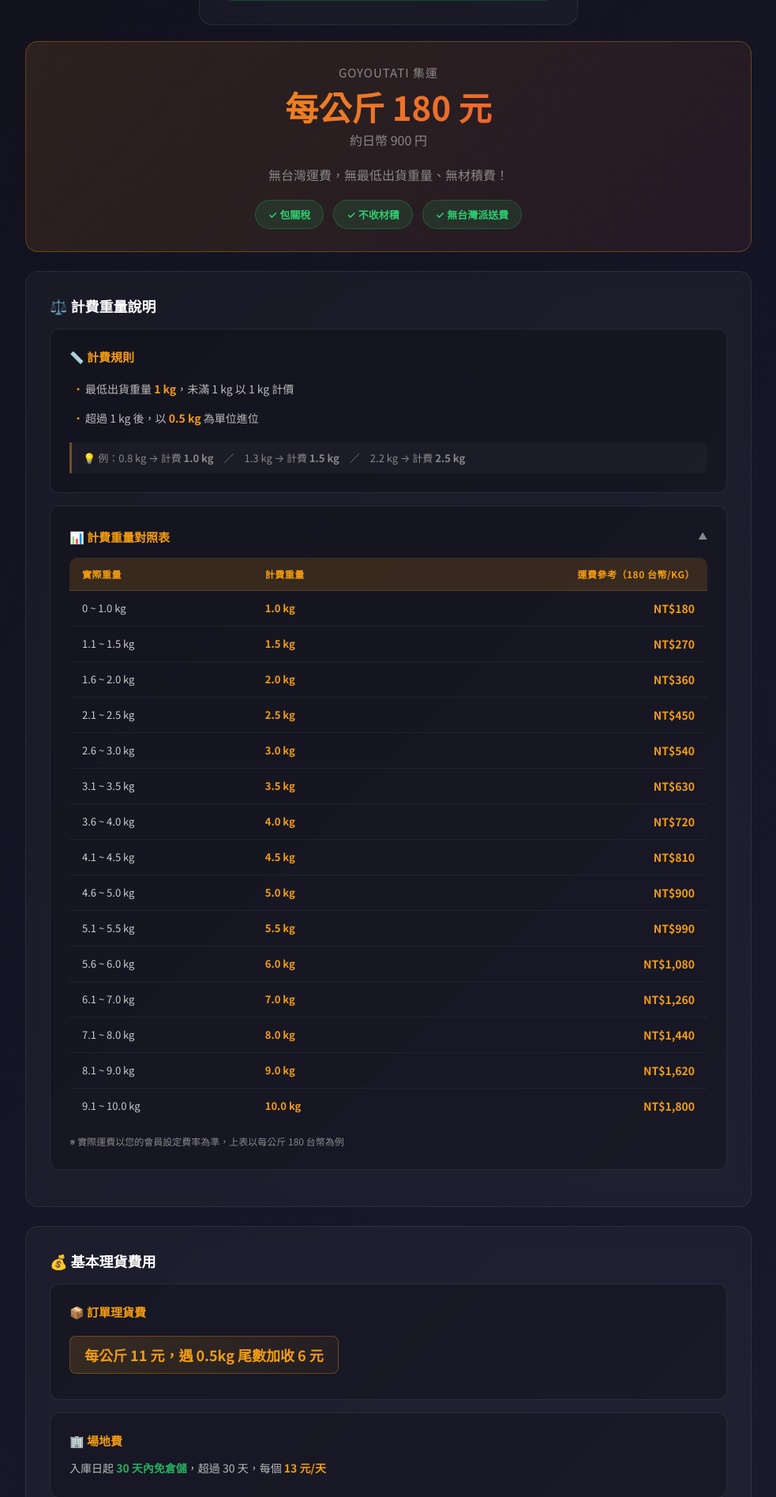
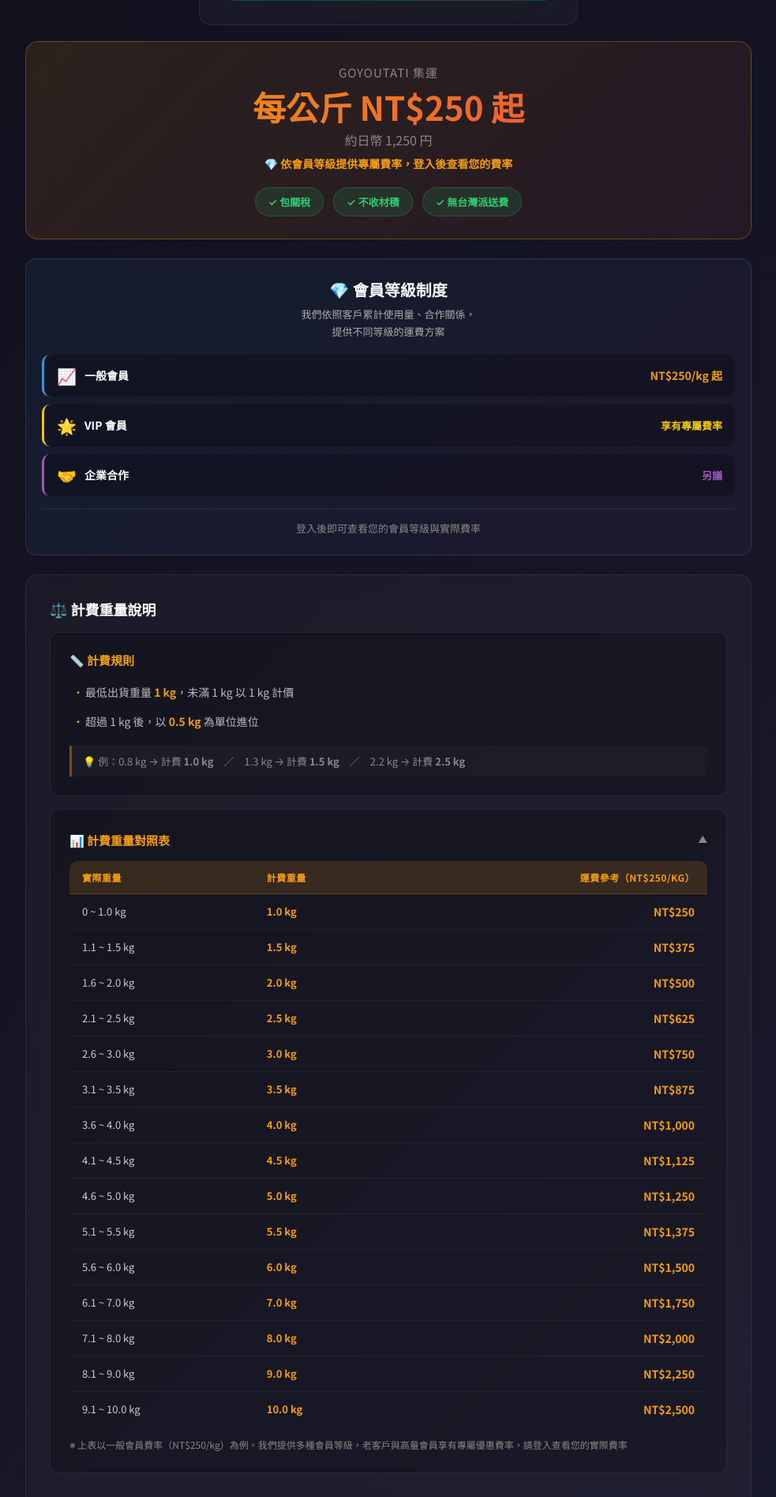
Before and after one commit to omishoninjp-sys/helpshipping, a Flask app: page / in a window 1280 px wide. Shown: the part 772-2667 px from the top of the page at 79% size, without its empty margins (148-1131 px from the left). Run offline with Flask 3, Linux system fonts and the light colour scheme.

Commit message:
客戶端: 公開費率改為 NT$250/kg 起 + 強調會員等級制度
【Banner】每公斤 180 元 → 每公斤 NT$250 起
- 約日幣 900 円 → 約日幣 1,250 円
- 副標改為：💎 依會員等級提供專屬費率，登入後查看您的費率
- 移除「無台灣運費，無最低出貨重量、無材積費！」一行（避免與金牌標籤重複）

【新增會員等級制度區塊】（在 banner 下方）
- 📈 一般會員：NT$250/kg 起
- 🌟 VIP 會員：享有專屬費率
- 🤝 企業合作：另議
- 文案：「我們依照客戶累計使用量、合作關係，提供不同等級的運費方案」
- footer：「登入後即可查看您的會員等級與實際費率」

【計費重量對照表】（公開區 + 登入後資訊區各一份）
- 表頭：運費參考（180 台幣/kg）→ 運費參考（NT$250/kg）
- 全部 15 行金額重算（1.0 kg NT$250 ~ 10.0 kg NT$2,500）
- 表底免責文字改為：
  「※ 上表以一般會員費率（NT$250/kg）為例。我們提供多種會員等級，
    老客戶與高量會員享有專屬優惠費率，請登入查看您的實際費率」

效果：
- 代理客戶看到的公開費率不再衝突（你 180、代理 200 之類都低於 250 起跳）
- 老客戶看到 250 反而會覺得「我才付 180、超便宜」
- 新客戶心理預期是 250，登入後看到 200 也覺得划算

未動：
- 登入後計算實際費率仍由 verify_customer 回傳的 shipping_rate_twd 為準
- 後台所有費率、計算邏輯不變

```diff
--- a/templates/index.html
+++ b/templates/index.html
@@ -312,14 +312,48 @@
                 <div style="text-align: center; padding: 28px 24px; background: linear-gradient(135deg, rgba(243,156,18,0.12), rgba(231,76,60,0.08)); border: 1px solid rgba(243,156,18,0.3); border-radius: 16px; margin-bottom: 24px;">
                     <div style="font-size: 15px; color: #888; margin-bottom: 10px; letter-spacing: 1px;">GOYOUTATI 集運</div>
                     <div style="font-size: 42px; font-weight: 700; background: linear-gradient(135deg, #f39c12, #e74c3c); -webkit-background-clip: text; -webkit-text-fill-color: transparent; background-clip: text; line-height: 1.1; margin-bottom: 6px;">
-                        每公斤 180 元
-                    </div>
-                    <div style="font-size: 16px; color: #888; margin-bottom: 20px;">約日幣 900 円</div>
-                    <div style="font-size: 16px; color: #888; margin-bottom: 20px;">無台灣運費，無最低出貨重量、無材積費！</div>
+                        每公斤 NT$250 起
+                    </div>
+                    <div style="font-size: 16px; color: #888; margin-bottom: 8px;">約日幣 1,250 円</div>
+                    <div style="font-size: 14px; color: #f39c12; margin-bottom: 20px; font-weight: 600;">💎 依會員等級提供專屬費率，登入後查看您的費率</div>
                     <div style="display: flex; justify-content: center; gap: 12px; flex-wrap: wrap;">
                         <span style="display: inline-flex; align-items: center; gap: 6px; padding: 8px 16px; background: rgba(39,174,96,0.15); border: 1px solid rgba(39,174,96,0.3); border-radius: 20px; font-size: 13px; font-weight: 600; color: #2ecc71;">✓ 包關稅</span>
                         <span style="display: inline-flex; align-items: center; gap: 6px; padding: 8px 16px; background: rgba(39,174,96,0.15); border: 1px solid rgba(39,174,96,0.3); border-radius: 20px; font-size: 13px; font-weight: 600; color: #2ecc71;">✓ 不收材積</span>
                         <span style="display: inline-flex; align-items: center; gap: 6px; padding: 8px 16px; background: rgba(39,174,96,0.15); border: 1px solid rgba(39,174,96,0.3); border-radius: 20px; font-size: 13px; font-weight: 600; color: #2ecc71;">✓ 無台灣派送費</span>
+                    </div>
+                </div>
+
+                <!-- 💎 會員等級制度說明 -->
+                <div style="padding: 24px 20px; background: linear-gradient(135deg, rgba(52,152,219,0.08), rgba(155,89,182,0.06)); border: 1px solid rgba(155,89,182,0.25); border-radius: 14px; margin-bottom: 24px;">
+                    <div style="font-size: 20px; font-weight: 700; color: #fff; margin-bottom: 6px; text-align: center;">💎 會員等級制度</div>
+                    <div style="font-size: 13px; color: #aaa; margin-bottom: 18px; text-align: center; line-height: 1.7;">
+                        我們依照客戶累計使用量、合作關係，<br>提供不同等級的運費方案
+                    </div>
+                    <div style="display: flex; flex-direction: column; gap: 10px;">
+                        <div style="display: flex; align-items: center; justify-content: space-between; gap: 12px; padding: 12px 16px; background: rgba(0,0,0,0.25); border-radius: 10px; border-left: 3px solid #3498db;">
+                            <div style="display: flex; align-items: center; gap: 10px;">
+                                <span style="font-size: 20px;">📈</span>
+                                <span style="font-size: 14px; color: #fff; font-weight: 600;">一般會員</span>
+                            </div>
+                            <span style="font-size: 14px; color: #f39c12; font-weight: 700;">NT$250/kg 起</span>
+                        </div>
+                        <div style="display: flex; align-items: center; justify-content: space-between; gap: 12px; padding: 12px 16px; background: rgba(0,0,0,0.25); border-radius: 10px; border-left: 3px solid #f1c40f;">
+                            <div style="display: flex; align-items: center; gap: 10px;">
+                                <span style="font-size: 20px;">🌟</span>
+                                <span style="font-size: 14px; color: #fff; font-weight: 600;">VIP 會員</span>
+                            </div>
+                            <span style="font-size: 13px; color: #f1c40f; font-weight: 600;">享有專屬費率</span>
+                        </div>
+                        <div style="display: flex; align-items: center; justify-content: space-between; gap: 12px; padding: 12px 16px; background: rgba(0,0,0,0.25); border-radius: 10px; border-left: 3px solid #9b59b6;">
+                            <div style="display: flex; align-items: center; gap: 10px;">
+                                <span style="font-size: 20px;">🤝</span>
+                                <span style="font-size: 14px; color: #fff; font-weight: 600;">企業合作</span>
+                            </div>
+                            <span style="font-size: 13px; color: #9b59b6; font-weight: 600;">另議</span>
+                        </div>
+                    </div>
+                    <div style="text-align: center; margin-top: 16px; padding-top: 14px; border-top: 1px solid rgba(255,255,255,0.08); font-size: 13px; color: #888;">
+                        登入後即可查看您的會員等級與實際費率
                     </div>
                 </div>
 
@@ -347,28 +381,28 @@
                                     <tr>
                                         <th>實際重量</th>
                                         <th>計費重量</th>
-                                        <th style="text-align:right">運費參考（180 台幣/kg）</th>
+                                        <th style="text-align:right">運費參考（NT$250/kg）</th>
                                     </tr>
                                 </thead>
                                 <tbody>
-                                    <tr><td>0 ~ 1.0 kg</td><td style="color:#f39c12;font-weight:700;">1.0 kg</td><td class="price-cell" style="text-align:right">NT$180</td></tr>
-                                    <tr><td>1.1 ~ 1.5 kg</td><td style="color:#f39c12;font-weight:700;">1.5 kg</td><td class="price-cell" style="text-align:right">NT$270</td></tr>
-                                    <tr><td>1.6 ~ 2.0 kg</td><td style="color:#f39c12;font-weight:700;">2.0 kg</td><td class="price-cell" style="text-align:right">NT$360</td></tr>
-                                    <tr><td>2.1 ~ 2.5 kg</td><td style="color:#f39c12;font-weight:700;">2.5 kg</td><td class="price-cell" style="text-align:right">NT$450</td></tr>
-                                    <tr><td>2.6 ~ 3.0 kg</td><td style="color:#f39c12;font-weight:700;">3.0 kg</td><td class="price-cell" style="text-align:right">NT$540</td></tr>
-                                    <tr><td>3.1 ~ 3.5 kg</td><td style="color:#f39c12;font-weight:700;">3.5 kg</td><td class="price-cell" style="text-align:right">NT$630</td></tr>
-                                    <tr><td>3.6 ~ 4.0 kg</td><td style="color:#f39c12;font-weight:700;">4.0 kg</td><td class="price-cell" style="text-align:right">NT$720</td></tr>
-                                    <tr><td>4.1 ~ 4.5 kg</td><td style="color:#f39c12;font-weight:700;">4.5 kg</td><td class="price-cell" style="text-align:right">NT$810</td></tr>
-                                    <tr><td>4.6 ~ 5.0 kg</td><td style="color:#f39c12;font-weight:700;">5.0 kg</td><td class="price-cell" style="text-align:right">NT$900</td></tr>
-                                    <tr><td>5.1 ~ 5.5 kg</td><td style="color:#f39c12;font-weight:700;">5.5 kg</td><td class="price-cell" style="text-align:right">NT$990</td></tr>
-                                    <tr><td>5.6 ~ 6.0 kg</td><td style="color:#f39c12;font-weight:700;">6.0 kg</td><td class="price-cell" style="text-align:right">NT$1,080</td></tr>
-                                    <tr><td>6.1 ~ 7.0 kg</td><td style="color:#f39c12;font-weight:700;">7.0 kg</td><td class="price-cell" style="text-align:right">NT$1,260</td></tr>
-                                    <tr><td>7.1 ~ 8.0 kg</td><td style="color:#f39c12;font-weight:700;">8.0 kg</td><td class="price-cell" style="text-align:right">NT$1,440</td></tr>
-                                    <tr><td>8.1 ~ 9.0 kg</td><td style="color:#f39c12;font-weight:700;">9.0 kg</td><td class="price-cell" style="text-align:right">NT$1,620</td></tr>
-                                    <tr><td>9.1 ~ 10.0 kg</td><td style="color:#f39c12;font-weight:700;">10.0 kg</td><td class="price-cell" style="text-align:right">NT$1,800</td></tr>
+                                    <tr><td>0 ~ 1.0 kg</td><td style="color:#f39c12;font-weight:700;">1.0 kg</td><td class="price-cell" style="text-align:right">NT$250</td></tr>
+                                    <tr><td>1.1 ~ 1.5 kg</td><td style="color:#f39c12;font-weight:700;">1.5 kg</td><td class="price-cell" style="text-align:right">NT$375</td></tr>
+                                    <tr><td>1.6 ~ 2.0 kg</td><td style="color:#f39c12;font-weight:700;">2.0 kg</td><td class="price-cell" style="text-align:right">NT$500</td></tr>
+                                    <tr><td>2.1 ~ 2.5 kg</td><td style="color:#f39c12;font-weight:700;">2.5 kg</td><td class="price-cell" style="text-align:right">NT$625</td></tr>
+                                    <tr><td>2.6 ~ 3.0 kg</td><td style="color:#f39c12;font-weight:700;">3.0 kg</td><td class="price-cell" style="text-align:right">NT$750</td></tr>
+                                    <tr><td>3.1 ~ 3.5 kg</td><td style="color:#f39c12;font-weight:700;">3.5 kg</td><td class="price-cell" style="text-align:right">NT$875</td></tr>
+                                    <tr><td>3.6 ~ 4.0 kg</td><td style="color:#f39c12;font-weight:700;">4.0 kg</td><td class="price-cell" style="text-align:right">NT$1,000</td></tr>
+                                    <tr><td>4.1 ~ 4.5 kg</td><td style="color:#f39c12;font-weight:700;">4.5 kg</td><td class="price-cell" style="text-align:right">NT$1,125</td></tr>
+                                    <tr><td>4.6 ~ 5.0 kg</td><td style="color:#f39c12;font-weight:700;">5.0 kg</td><td class="price-cell" style="text-align:right">NT$1,250</td></tr>
+                                    <tr><td>5.1 ~ 5.5 kg</td><td style="color:#f39c12;font-weight:700;">5.5 kg</td><td class="price-cell" style="text-align:right">NT$1,375</td></tr>
+                                    <tr><td>5.6 ~ 6.0 kg</td><td style="color:#f39c12;font-weight:700;">6.0 kg</td><td class="price-cell" style="text-align:right">NT$1,500</td></tr>
+                                    <tr><td>6.1 ~ 7.0 kg</td><td style="color:#f39c12;font-weight:700;">7.0 kg</td><td class="price-cell" style="text-align:right">NT$1,750</td></tr>
+                                    <tr><td>7.1 ~ 8.0 kg</td><td style="color:#f39c12;font-weight:700;">8.0 kg</td><td class="price-cell" style="text-align:right">NT$2,000</td></tr>
+                                    <tr><td>8.1 ~ 9.0 kg</td><td style="color:#f39c12;font-weight:700;">9.0 kg</td><td class="price-cell" style="text-align:right">NT$2,250</td></tr>
+                                    <tr><td>9.1 ~ 10.0 kg</td><td style="color:#f39c12;font-weight:700;">10.0 kg</td><td class="price-cell" style="text-align:right">NT$2,500</td></tr>
                                 </tbody>
                             </table>
-                            <p style="font-size:12px;color:#888;margin-top:10px;">※ 實際運費以您的會員設定費率為準，上表以每公斤 180 台幣為例</p>
+                            <p style="font-size:12px;color:#888;margin-top:10px;">※ 上表以一般會員費率（NT$250/kg）為例。我們提供多種會員等級，老客戶與高量會員享有專屬優惠費率，請登入查看您的實際費率</p>
                         </div>
                     </div>
                 </div>
@@ -576,28 +610,28 @@
                                     <tr>
                                         <th>實際重量</th>
                                         <th>計費重量</th>
-                                        <th style="text-align:right">運費參考（180 台幣/kg）</th>
+                                        <th style="text-align:right">運費參考（NT$250/kg）</th>
                                     </tr>
                                 </thead>
                                 <tbody>
-                                    <tr><td>0 ~ 1.0 kg</td><td style="color:#f39c12;font-weight:700;">1.0 kg</td><td class="price-cell" style="text-align:right">NT$180</td></tr>
-                                    <tr><td>1.1 ~ 1.5 kg</td><td style="color:#f39c12;font-weight:700;">1.5 kg</td><td class="price-cell" style="text-align:right">NT$270</td></tr>
-                                    <tr><td>1.6 ~ 2.0 kg</td><td style="color:#f39c12;font-weight:700;">2.0 kg</td><td class="price-cell" style="text-align:right">NT$360</td></tr>
-                                    <tr><td>2.1 ~ 2.5 kg</td><td style="color:#f39c12;font-weight:700;">2.5 kg</td><td class="price-cell" style="text-align:right">NT$450</td></tr>
-                                    <tr><td>2.6 ~ 3.0 kg</td><td style="color:#f39c12;font-weight:700;">3.0 kg</td><td class="price-cell" style="text-align:right">NT$540</td></tr>
-                                    <tr><td>3.1 ~ 3.5 kg</td><td style="color:#f39c12;font-weight:700;">3.5 kg</td><td class="price-cell" style="text-align:right">NT$630</td></tr>
-                                    <tr><td>3.6 ~ 4.0 kg</td><td style="color:#f39c12;font-weight:700;">4.0 kg</td><td class="price-cell" style="text-align:right">NT$720</td></tr>
-                                    <tr><td>4.1 ~ 4.5 kg</td><td style="color:#f39c12;font-weight:700;">4.5 kg</td><td class="price-cell" style="text-align:right">NT$810</td></tr>
-                                    <tr><td>4.6 ~ 5.0 kg</td><td style="color:#f39c12;font-weight:700;">5.0 kg</td><td class="price-cell" style="text-align:right">NT$900</td></tr>
-                                    <tr><td>5.1 ~ 5.5 kg</td><td style="color:#f39c12;font-weight:700;">5.5 kg</td><td class="price-cell" style="text-align:right">NT$990</td></tr>
-                                    <tr><td>5.6 ~ 6.0 kg</td><td style="color:#f39c12;font-weight:700;">6.0 kg</td><td class="price-cell" style="text-align:right">NT$1,080</td></tr>
-                                    <tr><td>6.1 ~ 7.0 kg</td><td style="color:#f39c12;font-weight:700;">7.0 kg</td><td class="price-cell" style="text-align:right">NT$1,260</td></tr>
-                                    <tr><td>7.1 ~ 8.0 kg</td><td style="color:#f39c12;font-weight:700;">8.0 kg</td><td class="price-cell" style="text-align:right">NT$1,440</td></tr>
-                                    <tr><td>8.1 ~ 9.0 kg</td><td style="color:#f39c12;font-weight:700;">9.0 kg</td><td class="price-cell" style="text-align:right">NT$1,620</td></tr>
-                                    <tr><td>9.1 ~ 10.0 kg</td><td style="color:#f39c12;font-weight:700;">10.0 kg</td><td class="price-cell" style="text-align:right">NT$1,800</td></tr>
+                                    <tr><td>0 ~ 1.0 kg</td><td style="color:#f39c12;font-weight:700;">1.0 kg</td><td class="price-cell" style="text-align:right">NT$250</td></tr>
+                                    <tr><td>1.1 ~ 1.5 kg</td><td style="color:#f39c12;font-weight:700;">1.5 kg</td><td class="price-cell" style="text-align:right">NT$375</td></tr>
+                                    <tr><td>1.6 ~ 2.0 kg</td><td style="color:#f39c12;font-weight:700;">2.0 kg</td><td class="price-cell" style="text-align:right">NT$500</td></tr>
+                                    <tr><td>2.1 ~ 2.5 kg</td><td style="color:#f39c12;font-weight:700;">2.5 kg</td><td class="price-cell" style="text-align:right">NT$625</td></tr>
+                                    <tr><td>2.6 ~ 3.0 kg</td><td style="color:#f39c12;font-weight:700;">3.0 kg</td><td class="price-cell" style="text-align:right">NT$750</td></tr>
+                                    <tr><td>3.1 ~ 3.5 kg</td><td style="color:#f39c12;font-weight:700;">3.5 kg</td><td class="price-cell" style="text-align:right">NT$875</td></tr>
+                                    <tr><td>3.6 ~ 4.0 kg</td><td style="color:#f39c12;font-weight:700;">4.0 kg</td><td class="price-cell" style="text-align:right">NT$1,000</td></tr>
+                                    <tr><td>4.1 ~ 4.5 kg</td><td style="color:#f39c12;font-weight:700;">4.5 kg</td><td class="price-cell" style="text-align:right">NT$1,125</td></tr>
+                                    <tr><td>4.6 ~ 5.0 kg</td><td style="color:#f39c12;font-weight:700;">5.0 kg</td><td class="price-cell" style="text-align:right">NT$1,250</td></tr>
+                                    <tr><td>5.1 ~ 5.5 kg</td><td style="color:#f39c12;font-weight:700;">5.5 kg</td><td class="price-cell" style="text-align:right">NT$1,375</td></tr>
+                                    <tr><td>5.6 ~ 6.0 kg</td><td style="color:#f39c12;font-weight:700;">6.0 kg</td><td class="price-cell" style="text-align:right">NT$1,500</td></tr>
+                                    <tr><td>6.1 ~ 7.0 kg</td><td style="color:#f39c12;font-weight:700;">7.0 kg</td><td class="price-cell" style="text-align:right">NT$1,750</td></tr>
+                                    <tr><td>7.1 ~ 8.0 kg</td><td style="color:#f39c12;font-weight:700;">8.0 kg</td><td class="price-cell" style="text-align:right">NT$2,000</td></tr>
+                                    <tr><td>8.1 ~ 9.0 kg</td><td style="color:#f39c12;font-weight:700;">9.0 kg</td><td class="price-cell" style="text-align:right">NT$2,250</td></tr>
+                                    <tr><td>9.1 ~ 10.0 kg</td><td style="color:#f39c12;font-weight:700;">10.0 kg</td><td class="price-cell" style="text-align:right">NT$2,500</td></tr>
                                 </tbody>
                             </table>
-                            <p style="font-size:12px;color:#888;margin-top:10px;">※ 實際運費以您的會員設定費率為準，上表以每公斤 180 台幣為例</p>
+                            <p style="font-size:12px;color:#888;margin-top:10px;">※ 上表以一般會員費率（NT$250/kg）為例。我們提供多種會員等級，老客戶與高量會員享有專屬優惠費率，請登入查看您的實際費率</p>
                         </div>
                     </div>
                 </div>
```
